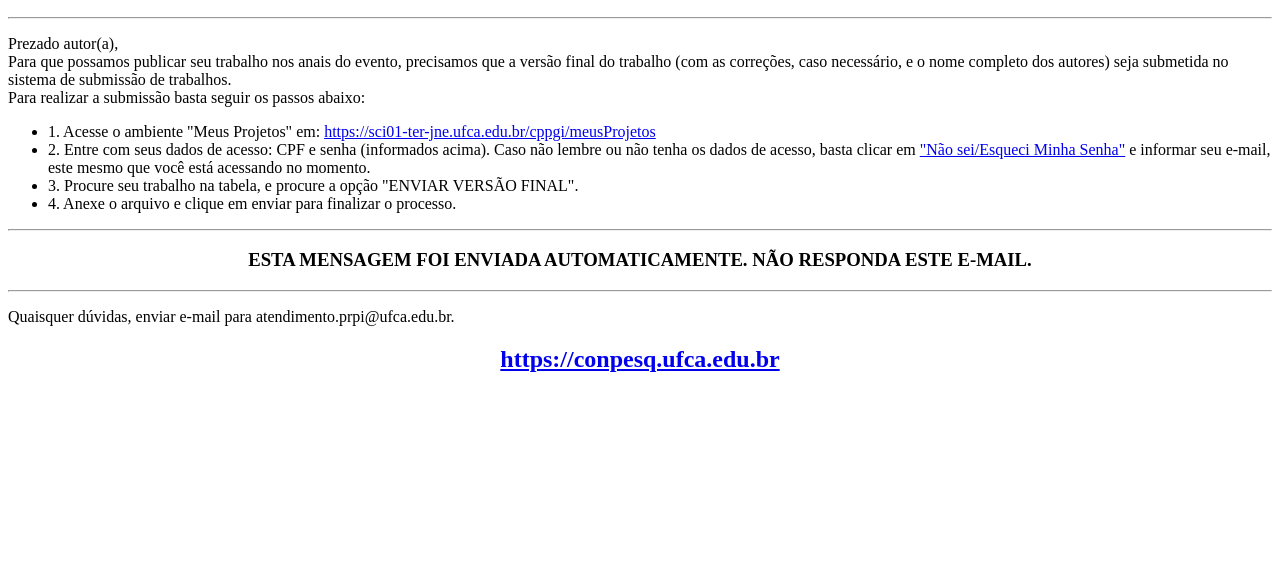
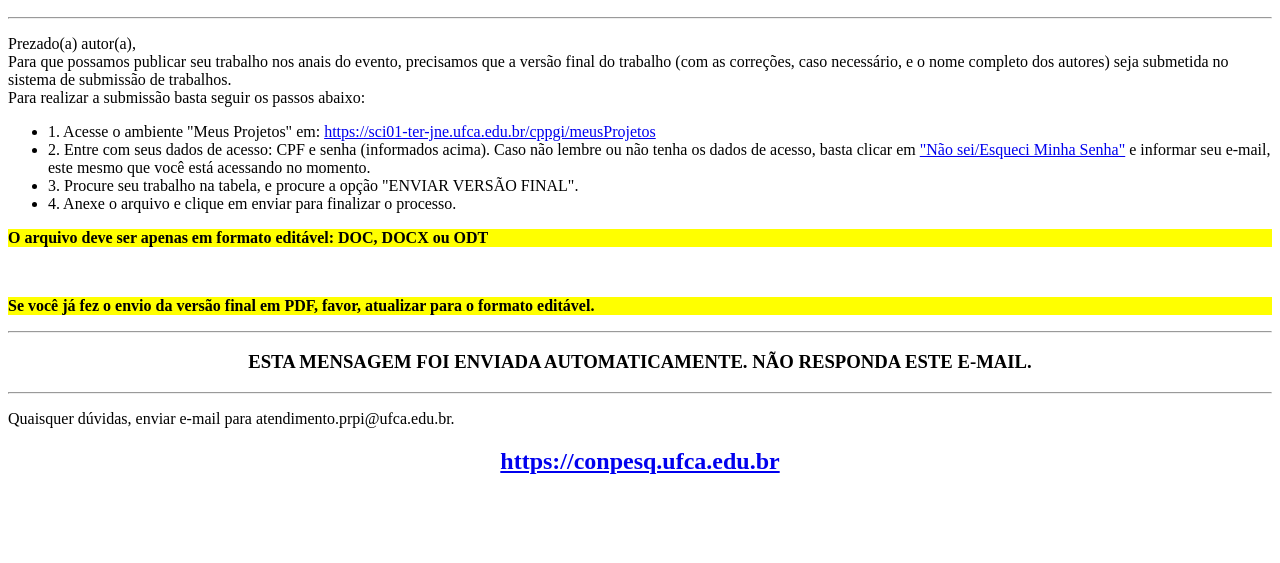
Before and after one commit to rafaelperazzo/cppgi, a Flask app: template flask/templates/email_versao_final.html in a window 1280 px wide. Shown: the part 326-889 px from the top of the page. Before the commit the page ends 698 px from the top, so only its background shows below. Run offline with Flask 2, Linux system fonts and the light colour scheme; the template is opened without the code that fills it, so the values that code supplies are empty; parts of the project's set-up code (start-up, migrations or seed data) failed here and were passed over; some libraries are stand-ins or nearby versions.

Commit message:
modificada funcionalidade de versão final para arquivo editável

```diff
--- a/flask/pesquisa.py
+++ b/flask/pesquisa.py
@@ -1539,7 +1539,13 @@ def uploadCR():
         nomeDoArquivoTrabalho = ""
         if 'arquivo_trabalho' in request.files:
             token = id_generator()
-            nomeDoArquivoTrabalho = "FINAL" + "." + token + ".pdf"
+            arquivo = request.files['arquivo_trabalho'].filename
+            extensao = arquivo[arquivo.rfind('.'):]
+            permitidos = [".odt",".doc",".docx"]
+            if extensao not in permitidos:
+                flash("O arquivo deve ser do tipo odt, doc ou docx")
+                return(redirect(url_for('meusProjetos')))
+            nomeDoArquivoTrabalho = "FINAL" + "." + token + extensao
             filename = anexos.save(request.files['arquivo_trabalho'],name=nomeDoArquivoTrabalho)
             consulta = """UPDATE editalProjeto SET arquivo_projeto_final='""" + nomeDoArquivoTrabalho + """' WHERE id=""" + idTrabalho
             atualizar(consulta)
--- a/flask/templates/base.html
+++ b/flask/templates/base.html
@@ -11,7 +11,7 @@
 
   <script>
 
-  var _validFileExtensions = [".pdf"];
+  var _validFileExtensions = [".odt",".doc",".docx"];
   function ValidateSingleInput(oInput) {
       if (oInput.type == "file") {
           var sFileName = oInput.value;
--- a/flask/templates/email_versao_final.html
+++ b/flask/templates/email_versao_final.html
@@ -23,7 +23,7 @@
       </p>
     <hr>
     <p>
-        Prezado autor(a), <br>
+        Prezado(a) autor(a), <br>
         Para que possamos publicar seu trabalho nos anais do evento, precisamos que
         a versão final do trabalho (com as correções, caso necessário,
         e o nome completo dos autores)
@@ -36,6 +36,9 @@
             <li>3. Procure seu trabalho na tabela, e procure a opção "ENVIAR VERSÃO FINAL".</li>
             <li>4. Anexe o arquivo e clique em enviar para finalizar o processo. </li>
         </ul>
+        <p style='background-color: yellow; font-weight: bold'>O arquivo deve ser apenas em formato editável: DOC, DOCX ou ODT</p>
+        <br>
+        <p style='background-color: yellow; font-weight: bold'>Se você já fez o envio da versão final em PDF, favor, atualizar para o formato editável.</p>
 
     </p>
     <hr>
--- a/flask/templates/versaoFinal.html
+++ b/flask/templates/versaoFinal.html
@@ -17,7 +17,7 @@
         <br>
         <h3>A versão final deve conter os nomes dos autores além das correções sugeridas
           pelos revisores.</h3>
-        <br><b>VERSÃO FINAL DO TRABALHO</b> <b>(pdf)</b>: <input name="arquivo_trabalho" required="required" onchange="ValidateSingleInput(this);"
+        <br><b>VERSÃO FINAL DO TRABALHO</b> <b>(doc,docx ou odt)</b>: <input name="arquivo_trabalho" required="required" onchange="ValidateSingleInput(this);"
         type="file"><br>
       <br>
 
```
